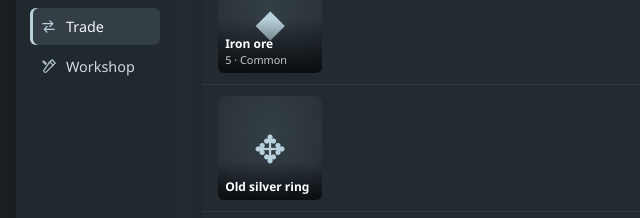
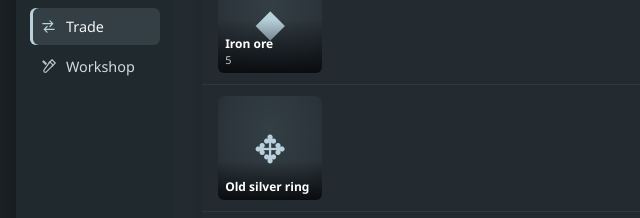
Before and after one commit to antosatko/delta-slayers, a plain HTML site: page designs/ui/screens/trade.html in a window 1280 px wide. Both pictures are taken after a click on the tab "Sell goods". Shown: the part 314-532 px from the top of the page, 0-640 px from the left. Drawn offline with Linux system fonts and the light colour scheme.

Commit message:
Keep item tile captions to name and quantity

```diff
--- a/designs/ui/screens/trade.html
+++ b/designs/ui/screens/trade.html
@@ -46,7 +46,7 @@
               <div class="trade-row"><button class="item-display" type="button" data-item-inspect data-item-key="whetstone" data-item-title="Whetstone" data-item-meta="Tool · Maintenance" data-item-description="A compact stone used to maintain the edge of blades and tools." data-item-facts="Stock|2;Price|5 crowns" aria-label="Inspect Whetstone"><span class="item-image" aria-hidden="true">◆</span><span class="item-caption"><strong class="item-name">Whetstone</strong><small class="item-quantity">2</small></span></button><div class="trade-price"><strong>5 cr</strong><button class="button" type="button" data-trade-add data-trade-name="Whetstone" data-trade-price="5">Add</button></div></div>
             </section>
             <section class="trade-items" role="tabpanel" data-tab-panel-group="trade" data-tab-panel="sell" hidden>
-              <div class="trade-row"><button class="item-display" type="button" data-item-inspect data-item-key="iron-ore" data-item-title="Iron ore" data-item-meta="Material · Common" data-item-description="A small bundle of low-grade ore, suitable for basic repairs or trade." data-item-facts="Quantity|5;Grade|Low" aria-label="Inspect Iron ore"><span class="item-image" aria-hidden="true">◆</span><span class="item-caption"><strong class="item-name">Iron ore</strong><small class="item-quantity">5 · Common</small></span></button><div class="trade-price"><strong>3 cr</strong><button class="button" type="button" data-demo-action="Iron ore added to the sale preview.">Offer</button></div></div>
+              <div class="trade-row"><button class="item-display" type="button" data-item-inspect data-item-key="iron-ore" data-item-title="Iron ore" data-item-meta="Material · Common" data-item-description="A small bundle of low-grade ore, suitable for basic repairs or trade." data-item-facts="Quantity|5;Grade|Low" aria-label="Inspect Iron ore"><span class="item-image" aria-hidden="true">◆</span><span class="item-caption"><strong class="item-name">Iron ore</strong><small class="item-quantity">5</small></span></button><div class="trade-price"><strong>3 cr</strong><button class="button" type="button" data-demo-action="Iron ore added to the sale preview.">Offer</button></div></div>
               <div class="trade-row"><button class="item-display" type="button" data-item-inspect data-item-key="old-silver-ring" data-item-title="Old silver ring" data-item-meta="Trinket · Unidentified" data-item-description="An old silver ring whose markings have not yet been identified." data-item-facts="Condition|Unknown;Identification|Required" aria-label="Inspect Old silver ring"><span class="item-image" aria-hidden="true">✥</span><span class="item-caption"><strong class="item-name">Old silver ring</strong></span></button><div class="trade-price"><strong>16 cr</strong><button class="button" type="button" data-demo-action="Silver ring added to the sale preview.">Offer</button></div></div>
               <div class="trade-row"><button class="item-display" type="button" data-item-inspect data-item-key="worn-boots" data-item-title="Worn boots" data-item-meta="Equipment · Footwear" data-item-description="A worn pair of leather boots with a damaged sole." data-item-facts="Condition|Poor;Repair|Recommended" aria-label="Inspect Worn boots"><span class="item-image" aria-hidden="true">◒</span><span class="item-caption"><strong class="item-name">Worn boots</strong></span></button><div class="trade-price"><strong>4 cr</strong><button class="button" type="button" data-demo-action="Worn boots added to the sale preview.">Offer</button></div></div>
               <div class="panel-body"><p class="panel-note">Offers are estimates. The provisioner may refuse damaged or unsuitable goods.</p><p class="action-feedback" data-action-feedback role="status" aria-live="polite"></p></div>
```
